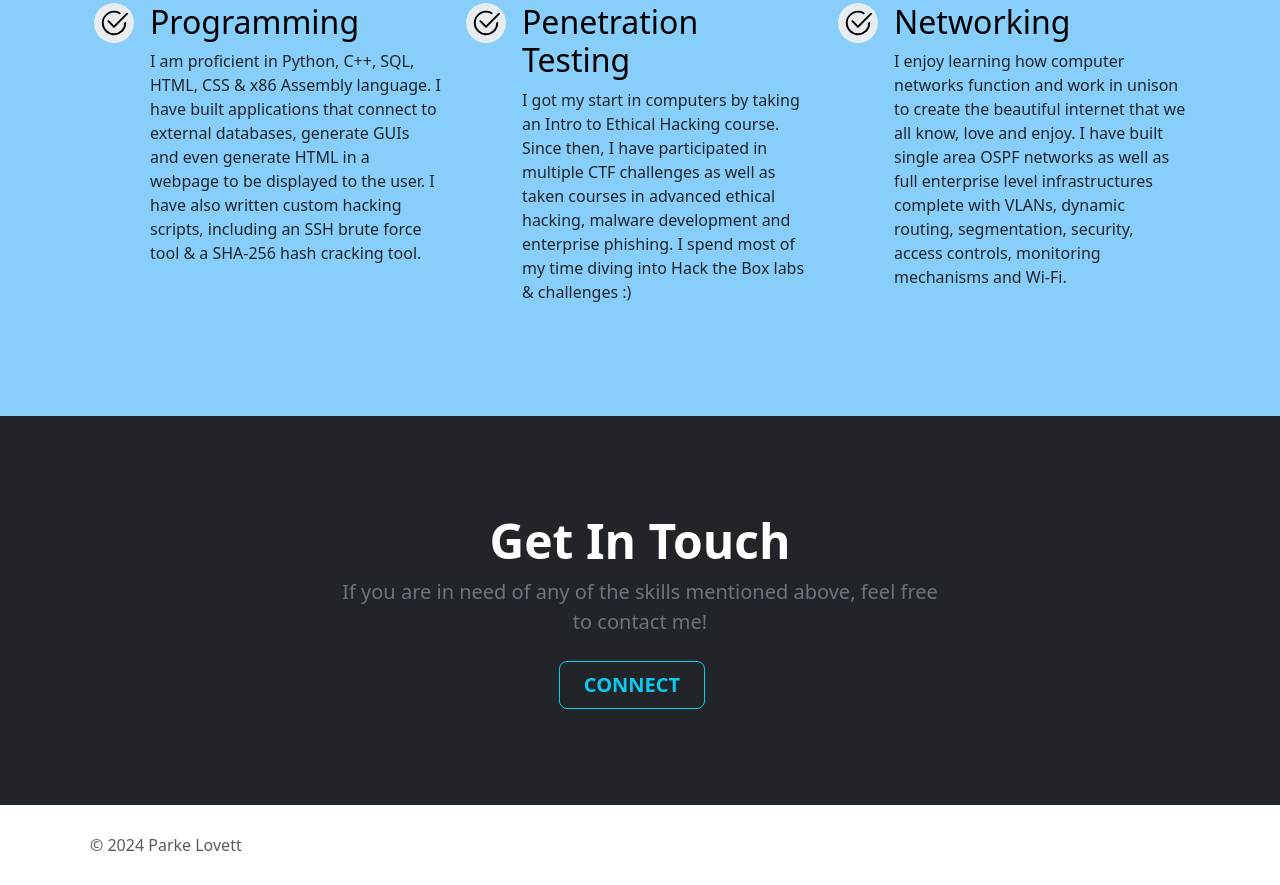
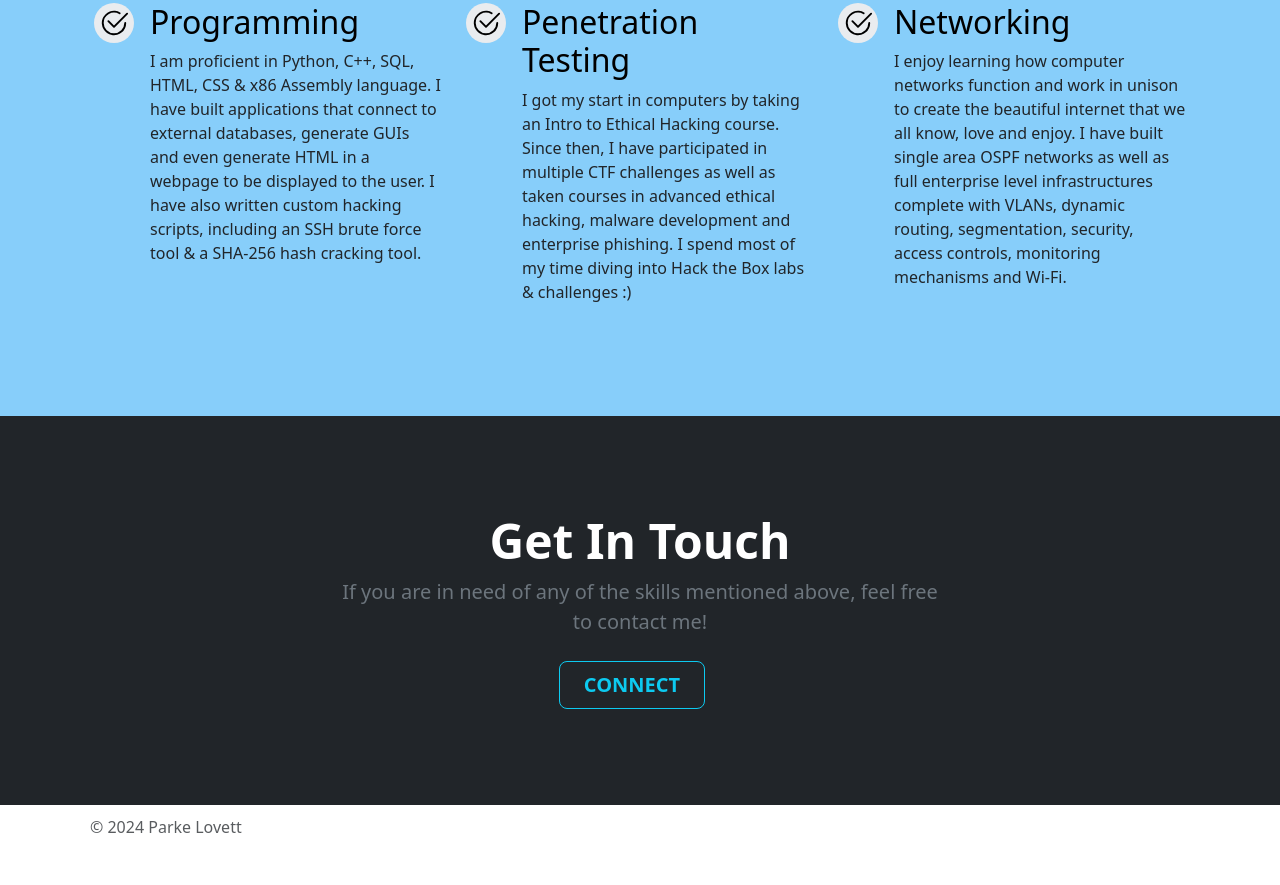
Before and after one commit to plovett4/Resume, a plain HTML site: page index.html in a window 1280 px wide. Shown: the part 1882-2767 px from the top of the page. After the commit the page ends 2737 px from the top, so only its background shows below. Drawn offline with nearby package versions, Linux system fonts and the light colour scheme.

Commit message:
Update style.css
Fixed footer final commit

```diff
--- a/style.css
+++ b/style.css
@@ -44,7 +44,7 @@
     background-color: lightskyblue;
 }
 
-.col-md-4.d-flex.align-items-center {
-    margin-top: -100px;
-    margin-bottom: -100px;
+.container.okay-word {
+    margin-top: -30px;
+    margin-bottom: -30px;
 }
```
